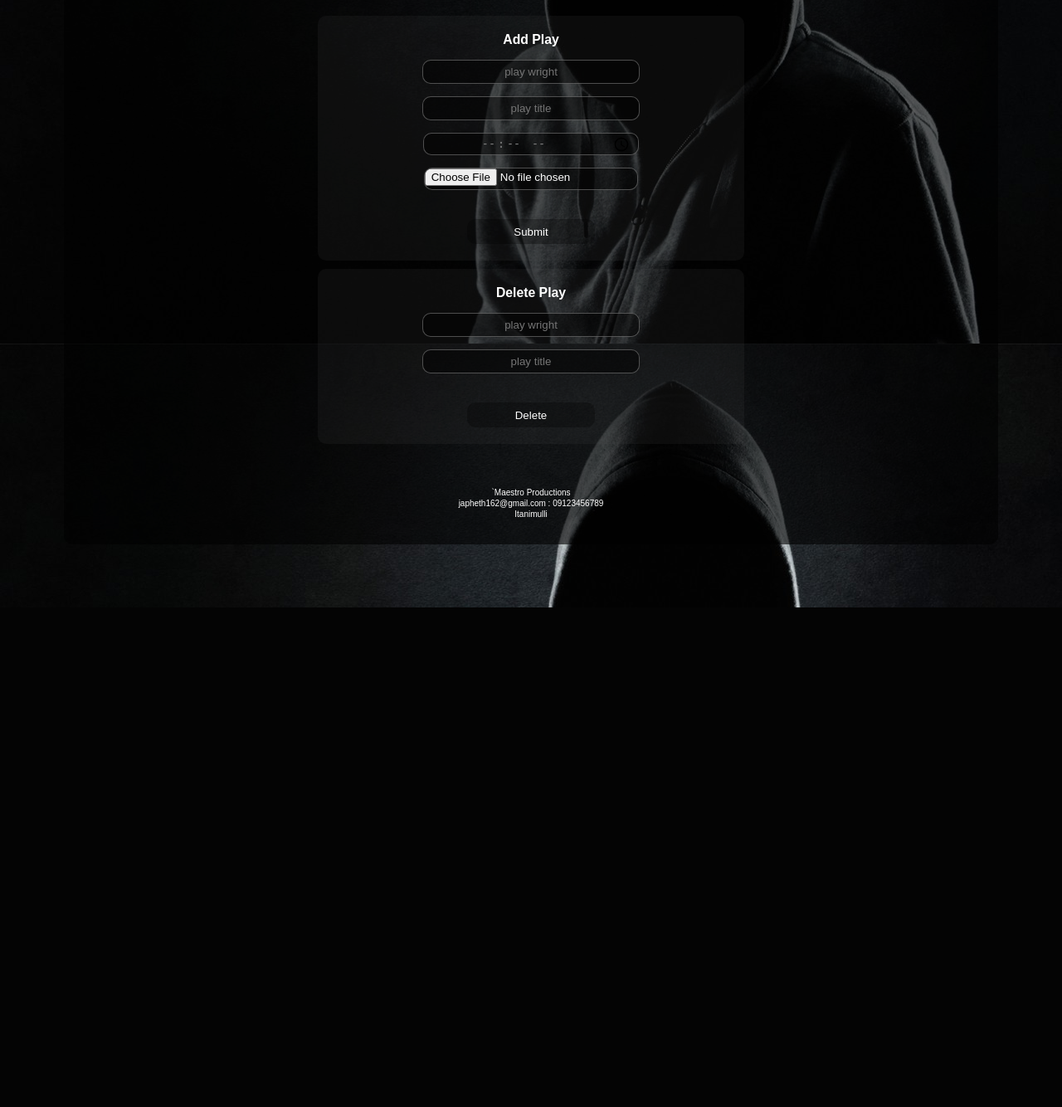
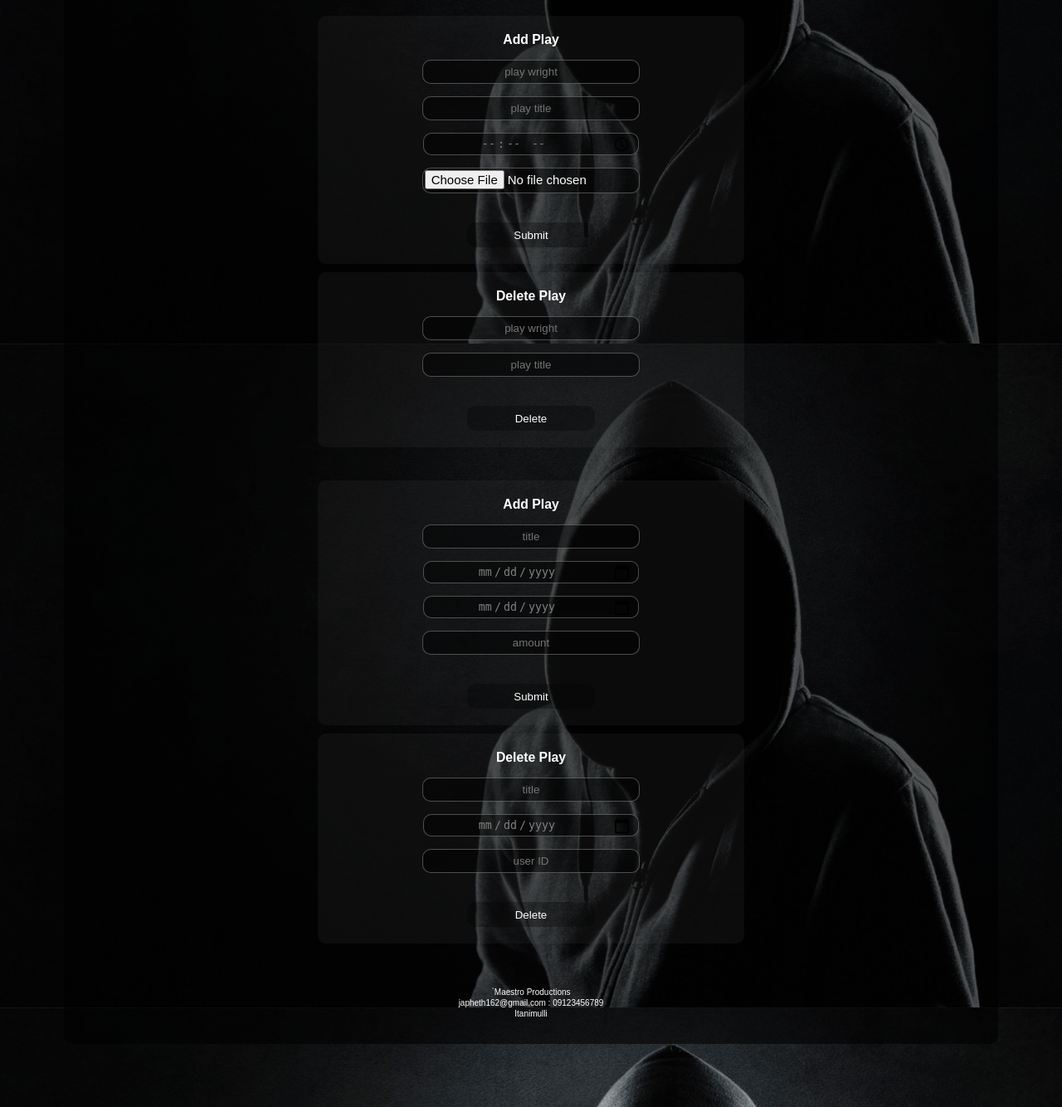
Before and after one commit to carljunepiao/pleasantville, a PHP site: page /admin.html in a window 1280 px wide; the page is wider, and only the part inside the window is pictured. Shown: the part 1986-3320 px from the top of that part at 83% size. Before the commit the page ends 2718 px from the top of that part, so only its background shows below. Run offline with PHP 8.4, Linux system fonts and the light colour scheme.

Commit message:
Admin function continued progress;

```diff
--- a/admin.html
+++ b/admin.html
@@ -108,7 +108,7 @@
 					<input type="text" placeholder="play wright"></input>
 					<input type="text" placeholder="play title"></input>
 					<input type="time" placeholder="time"></input>
-					<input type="file" placeholder="poster"></input>
+					<input class="blob" type="file" placeholder="poster"></input>
 				</div>
 				<input class="enter" type="submit" value="Submit"></input>
 			</div>
@@ -127,7 +127,30 @@
 
 		<!-- ///////////////////////////////// SPONSORSHIP /////////////////////////////// -->
 
+		<div class="admin br">
+			<h5>Add Play</h5>
+			<div class="box">
+				<div class="properties">
+					<input type="text" placeholder="title"></input>
+					<input type="date" placeholder="production date"></input>
+					<input type="date" placeholder="donation date"></input>
+					<input type="number" placeholder="amount"></input>
+				</div>
+				<input class="enter" type="submit" value="Submit"></input>
+			</div>
+		</div>
 
+		<div class="admin">
+			<h5>Delete Play</h5>
+			<div class="box">
+				<div class="properties">
+					<input type="text" placeholder="title"></input>
+					<input type="date" placeholder="production date"></input>
+					<input type="number" placeholder="user ID"></input>
+				</div>
+				<input class="enter" type="submit" value="Delete"></input>
+			</div>
+		</div>
 
 		<!-- //////////////////////////////////////////////////////////////////////////// -->
 
--- a/css/admin.css
+++ b/css/admin.css
@@ -140,3 +140,10 @@
 	width: 25px;
 	padding: 5px;
 }
+
+.blob {
+	padding: 2px;
+    font-size: 15px;
+    color: white;
+    background-color: red;
+}
```
